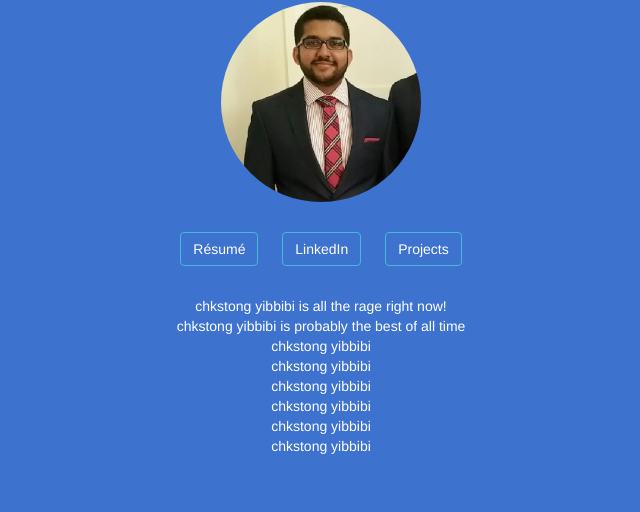
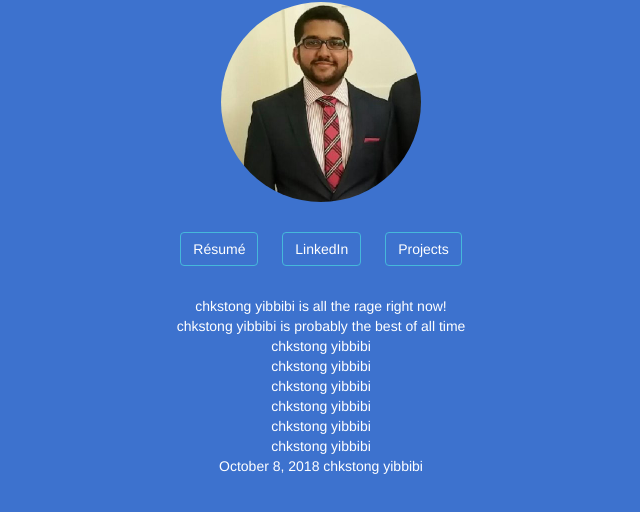
Before and after one commit to salman-mithani/salman-mithani.github.io, a plain HTML site: page chkstong_yibbibi/index.html in a window 1280 px wide. Shown: the part 68-580 px from the top of the page, without its empty margins (319-959 px from the left). Drawn offline with nearby package versions, Linux system fonts and the light colour scheme; files that its build step writes are made by us from their sources.

Commit message:
More updates for 470 SEO

```diff
--- a/chkstong_yibbibi/index.html
+++ b/chkstong_yibbibi/index.html
@@ -5,9 +5,9 @@
 	<title>chkstong yibbibi</title>
 	<meta name="viewport" content="width=device-width, initial-scale=1.0, minimum-scale=1.0, maximum-scale=1.0, user-scalable=no">
 	<meta charset="utf-8">
-	<meta name="description" content="Salman Mithani's Personal Website">
-	<meta name="keywords" content="salman mithani, salman, salman mithani resume, salman mithani tamu">
-	<meta name="author" content="Salman Mithani">
+	<meta name="description" content="chkstong yibbibi chkstong yibbibi chkstong yibbibi">
+	<meta name="keywords" content="chkstong yibbibi, chkstong, yibbibi, tamu">
+	<meta name="author" content="chkstong yibbibi">
 
 	<link rel="shortcut icon" href="docs/favicon.ico" type="image/x-icon">
 	<link rel="icon" href="docs/favicon.ico" type="image/x-icon">
@@ -64,6 +64,7 @@
 			chkstong yibbibi<br>
 			chkstong yibbibi<br>
 			chkstong yibbibi<br>
+			October 8, 2018 chkstong yibbibi<br>
 		</p>
 	</div>
 
```
